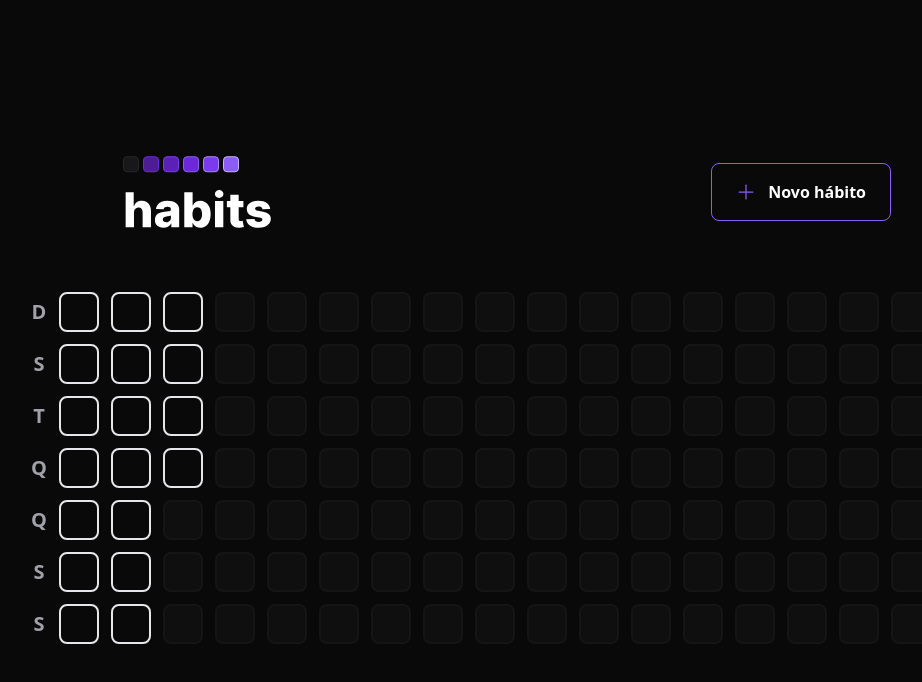
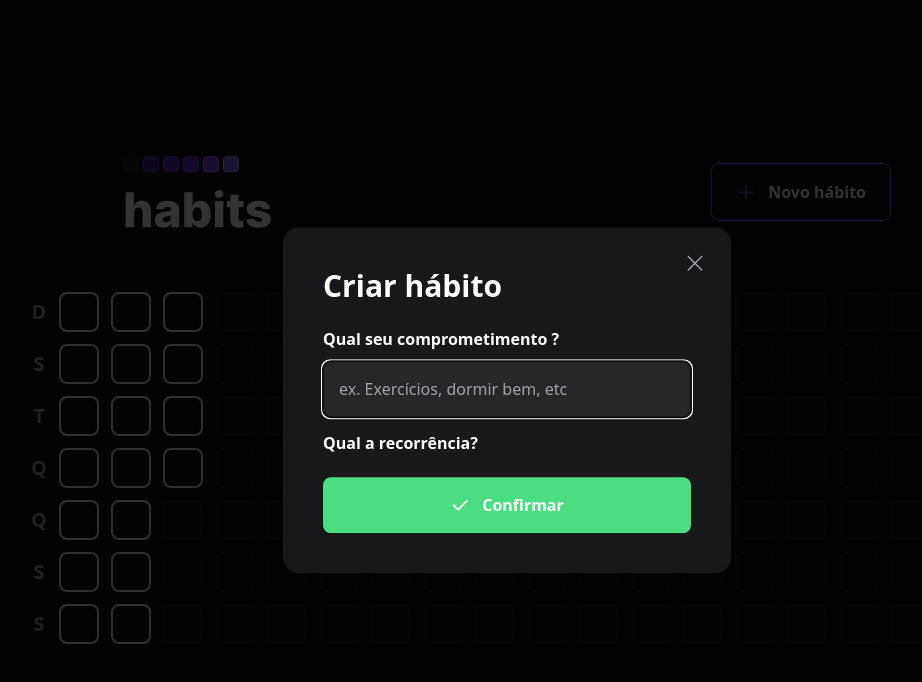
Before and after one commit to lucianobs1/nlw_web_habits, a React (Vite) app: page / in a window 1280 px wide. Both pictures are taken after a click on the button "Novo hábito". Shown: the top 682 px of the page, without its empty margins (133-1055 px from the left). Built offline with nearby package versions, Linux system fonts and the light colour scheme.

Commit message:
updated component Header

```diff
--- a/src/components/Header.tsx
+++ b/src/components/Header.tsx
@@ -1,19 +1,39 @@
-import { Plus } from 'phosphor-react';
-
+import { Plus, X } from 'phosphor-react';
+import * as Dialog from '@radix-ui/react-dialog';
+import { useState } from 'react';
 import logoImage from '../assets/logo.svg';
+import { NewHabitForm } from './NewHabitForm';
 
 function Header() {
   return (
     <div className="w-full max-w-3xl mx-auto flex items-center justify-between">
       <img src={logoImage} alt="Habits" />
 
-      <button
-        type="button"
-        className="border border-violet-500 font-semibold rounded-lg px-6 py-4 flex items-center gap-3 hover:border-violet-300"
-      >
-        <Plus size={20} className="text-violet-500" />
-        Novo hábito
-      </button>
+      <Dialog.Root>
+        <Dialog.Trigger
+          type="button"
+          className="border border-violet-500 font-semibold rounded-lg px-6 py-4 flex items-center gap-3 hover:border-violet-300"
+        >
+          <Plus size={20} className="text-violet-500" />
+          Novo hábito
+        </Dialog.Trigger>
+
+        <Dialog.Portal>
+          <Dialog.Overlay className="w-screen h-screen bg-black/80 fixed inset-0" />
+
+          <Dialog.Content className="absolute p-10 bg-zinc-900 rounded-2xl w-full max-w-md top-1/2 left-1/2 -translate-x-1/2 -translate-y-1/2">
+            <Dialog.Close className="absolute right-6 top-6 text-zinc-400 hover:text-zinc-200">
+              <X size={24} aria-label="Fechar" />
+            </Dialog.Close>
+
+            <Dialog.Title className="text-3xl leading-tight font-extrabold">
+              Criar hábito
+            </Dialog.Title>
+
+            <NewHabitForm />
+          </Dialog.Content>
+        </Dialog.Portal>
+      </Dialog.Root>
     </div>
   );
 }
```
